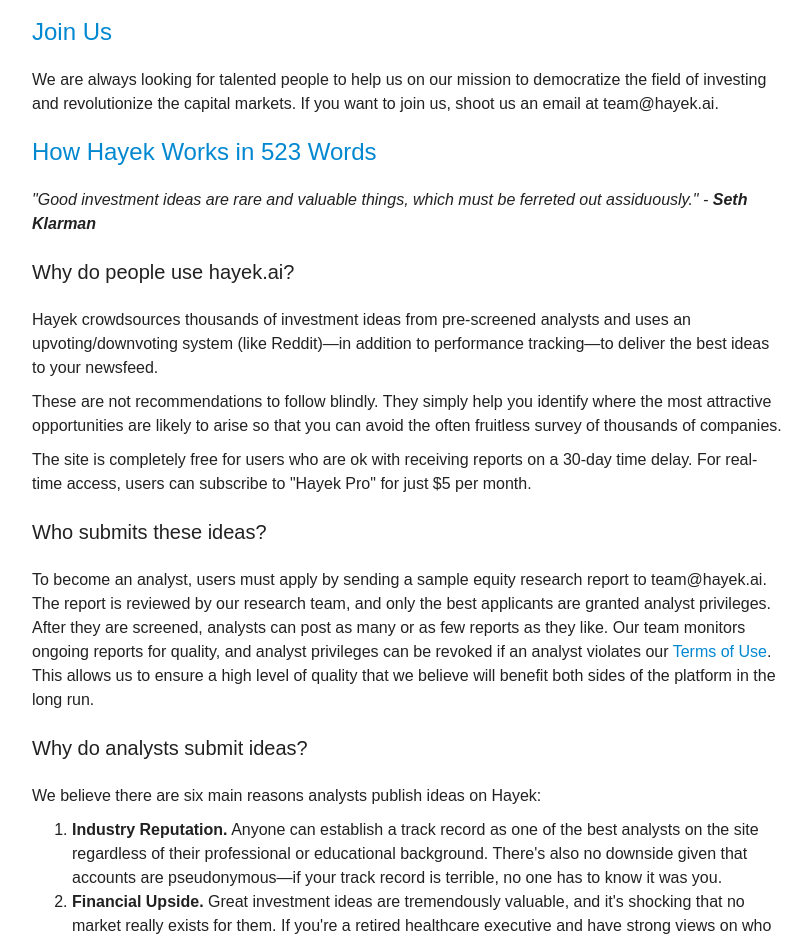
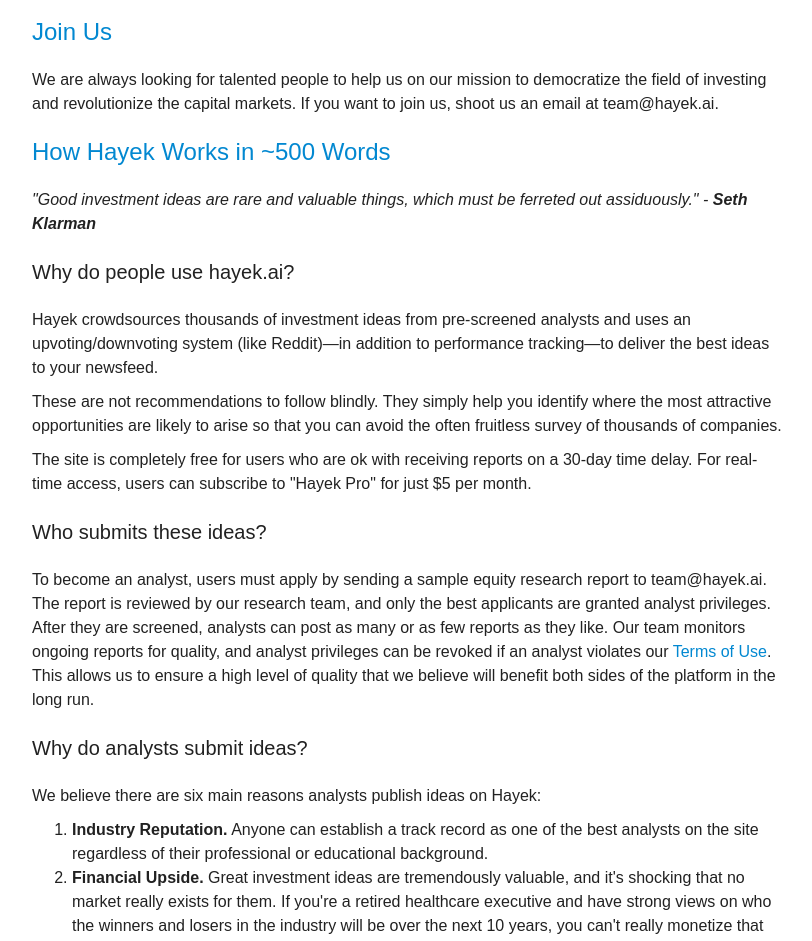
Before and after one commit to hayek-ai/frontend-react-app, a React (Create React App) app: page /about in a window 1280 px wide. Shown: the part 300-1241 px from the top of the page, without its empty margins (233-1045 px from the left). Built offline with nearby package versions, Linux system fonts and the light colour scheme; no server answers; a web font is replaced by a local one.

Commit message:
more minor changes to about us page

```diff
--- a/src/pages/AboutUs.js
+++ b/src/pages/AboutUs.js
@@ -46,7 +46,7 @@ const AboutUs = (props) => {
         markets. If you want to join us, shoot us an email at team@hayek.ai.
       </Typography>
       <Typography variant="h5" color="primary" className={classes.heading}>
-        How Hayek Works in 523 Words
+        How Hayek Works in ~500 Words
       </Typography>
       <Typography
         variant="body1"
@@ -102,9 +102,7 @@ const AboutUs = (props) => {
         <li>
           <span style={{ fontWeight: 700 }}>Industry Reputation.</span> Anyone
           can establish a track record as one of the best analysts on the site
-          regardless of their professional or educational background. There's
-          also no downside given that accounts are pseudonymous—if your track
-          record is terrible, no one has to know it was you.
+          regardless of their professional or educational background.
         </li>
         <li>
           <span style={{ fontWeight: 700 }}>Financial Upside.</span> Great
```
